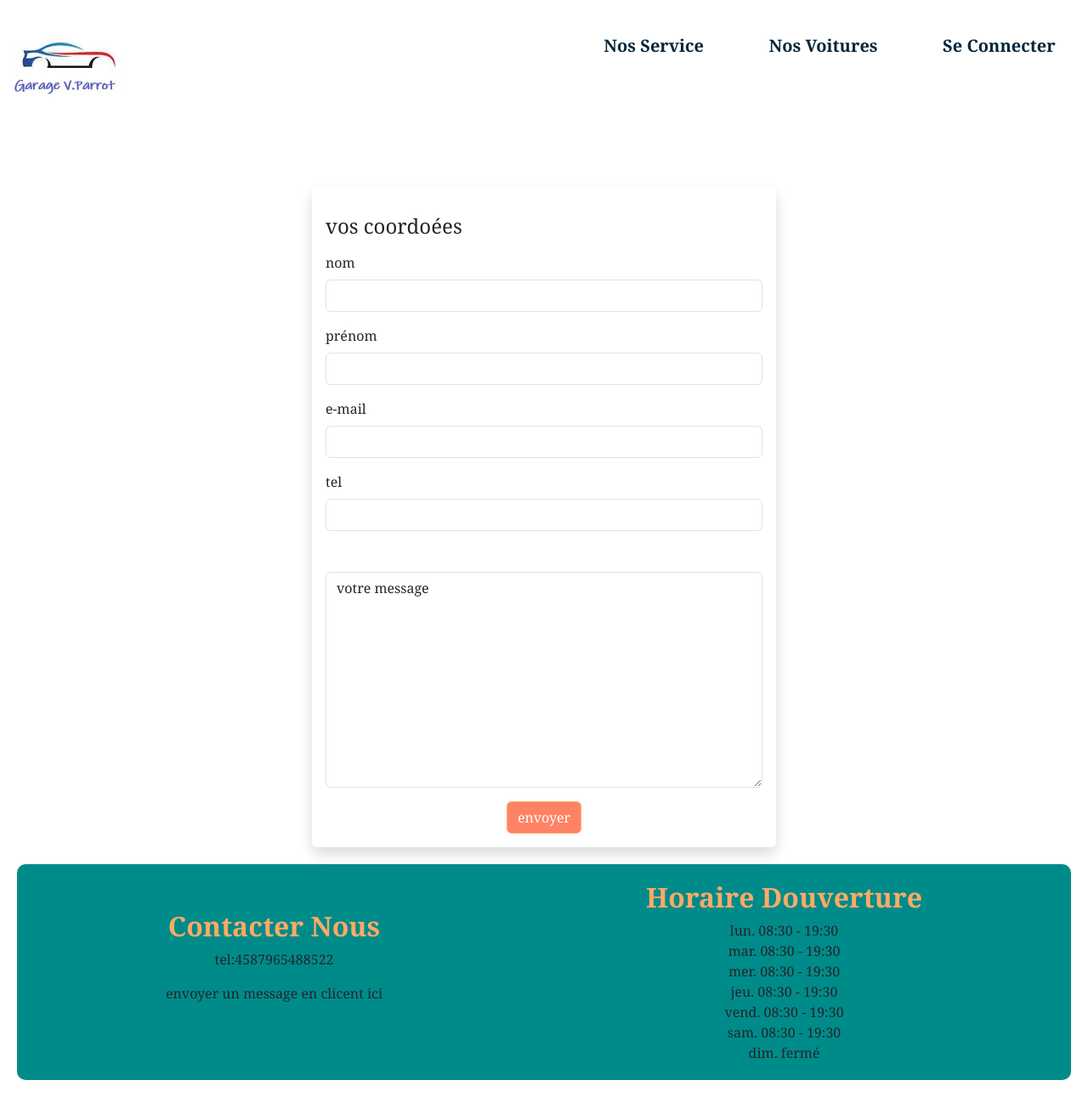
After one commit to fatimazohraz/EcfGarge-FB-, a PHP site: page /formulairecontacte.php in a window 1280 px wide. The commit adds this page. Shown: the whole page at 85% size. Run offline with PHP 8.4, Linux system fonts and the light colour scheme; some libraries are stand-ins or nearby versions.

Commit message:
ajous de formulaire

```diff
--- a/assets/style/override-bootstrap.css
+++ b/assets/style/override-bootstrap.css
@@ -54,6 +54,7 @@
 
 h1 {
   color: #ff8264;
+  text-transform: capitalize;
 }
 
 h2, h3 {
--- a/assets/style/style.css
+++ b/assets/style/style.css
@@ -47,7 +47,7 @@ a:hover{
     color:#0D659D ;
 
 }
-/*fi css header*/
+/*fin css header*/
 
 /*css body*/
 
@@ -61,6 +61,11 @@ h2 {
     font-size: ;
     font-weight: bold;
  }
+ h1 {
+    text-transform: capitalize;
+
+ }
+
 
 
 /*css footer*/
--- /dev/null
+++ b/formulaireContacte.php
@@ -0,0 +1,71 @@
+<!--constance carsCard -->
+<?php
+  define('_CARS_IMG_PATH','upload/voitureNeuf/');
+?>
+
+<!--header-->
+
+<?php
+include_once('templets/header.php');
+?>
+
+
+<section>
+      <div class="container mt-5 pt-5">
+        <div class="row">
+          <div class="col-12 col-sm-7 col-md-6 m-auto">
+            <div class="card border-0 shadow">
+              <div class="card-body">
+                <h4 class="mx-auto my-3"  width="50" height="50" fill="currentColor"
+                class="bi bi-person-circle" viewBox="0 0 16 16">vos coordoées</h4>
+                    <form action="fichier.php" method="post">
+                        <div class="mb-3 ">
+                            <label for="nom" class="form-label">nom</label>
+                            <input type="text"  name="nom" id="nom" class="form-control">
+                        </div>
+
+                        <div class=" mb-3 ">
+                            <label for="prenom" class="form-label" >prénom</label>
+                            <input type="text" name="prenom" id="prenom" class="form-control">
+                        </div>
+
+                        <div class="mb-3 ">
+                            <label for="mail"  class="form-label">e-mail</label>
+                            <input type="email" name="mail" id="mail" class="form-control">
+                        </div>
+
+                        <div class="mb-5 ">
+                            <label for="tel" class="form-label">tel</label>
+                            <input type="tel" name="tel" id="tel"class="form-control" >
+                        </div>
+
+                        <div class="mb-3 ">
+                            <textarea name="message" id="message" cols="30" rows="10" class="form-control">votre message</textarea>
+
+                        </div>
+
+                        <div class="text-center mt-3">
+                            <input type="submit" value="envoyer" class="btn btn-primary" >
+                        </div>
+
+                    </form>
+
+                   </div>
+                </div>
+              </div>
+          </div>
+        </div>
+
+</section>
+
+
+
+<!-- footer -->
+
+<?php
+include_once('templets/footer.php');
+
+?>
+<!--fin footer-->
+
+</html
--- a/index.html
+++ b/index.html
@@ -94,6 +94,8 @@
 
 
 <!--section3-->
+
+<?php
 <div class="col-md-4">
 
       <div class="card" >
--- a/index.php
+++ b/index.php
@@ -12,7 +12,7 @@ include_once('templets/header.php');
 <!--fin header -->
 
 <!--debut section2-->
-<section {margin}{bottom}-{10px}>
+<section class= mb-20>
     <div id="myCarousel" class="carousel slide mb-6" data-bs-ride="carousel">
         <div class="carousel-indicators">
           <button type="button" data-bs-target="#myCarousel" data-bs-slide-to="0" class="" aria-label="Slide 1"></button>
@@ -82,7 +82,7 @@ include_once('templets/header.php');
 </div>
 <div>
 
-    <a href="" class="btn btn-primary">détailles</a>
+    <a href="cars.php" class="btn btn-primary">détailles</a>
 
 </div>
 
--- a/templets/footer.php
+++ b/templets/footer.php
@@ -3,7 +3,7 @@
         <div class="connecterFooter1">
             <h2>contacter nous</h2>
             <p>tel:4587965488522</p>
-            <p>envoyer un message en clicent <a href="templets/user/formulair.php">ici</a></p>
+            <p>envoyer un message en clicent <a href="formulairecontacte.php">ici</a></p>
 
         </div>
         <div class="connecterFooter2">
@@ -32,4 +32,4 @@
 </html>
 
 
-<!--debut footer-->
+<!--fin footer-->
--- a/templets/header.php
+++ b/templets/header.php
@@ -19,7 +19,7 @@
             <ul>
                 <li><a href="">nos service</a></li>
                 <li><a href="cars.php">nos voitures</a></li>
-                <li><a href="">se connecter</a></li>
+                <li><a href="formulaireconnection.php">se connecter</a></li>
 
             </ul>
 
```
Also changed, not shown: car.php (+29 -0 lines), formulaireAvis.php (added, +24 -0 lines), formulaireConnection.html (deleted, +0 -47 lines), formulaireConnection.php (added, +49 -0 lines), formulaireContacte.html (deleted, +0 -66 lines), formulaireAvis.html (deleted).
